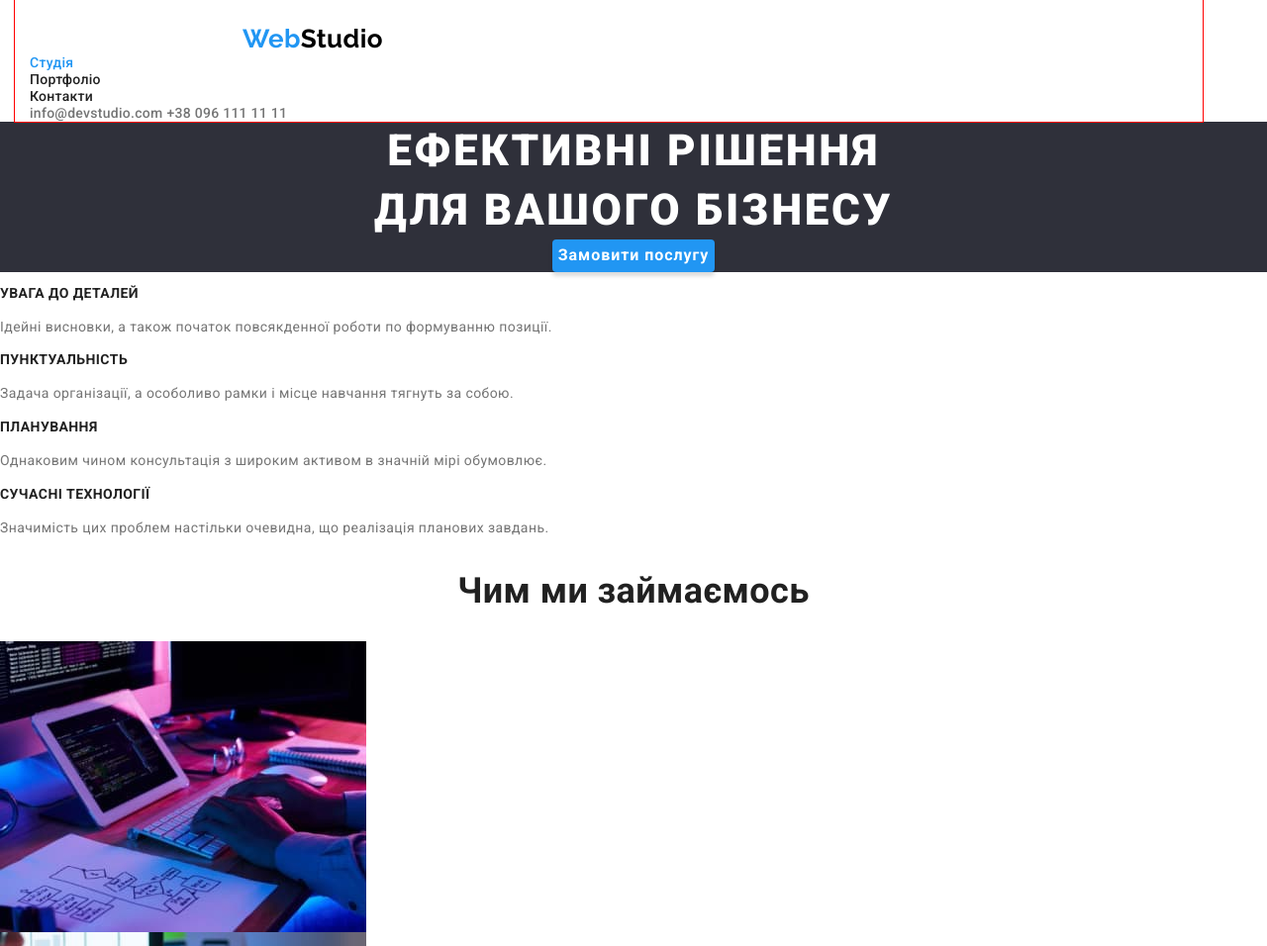
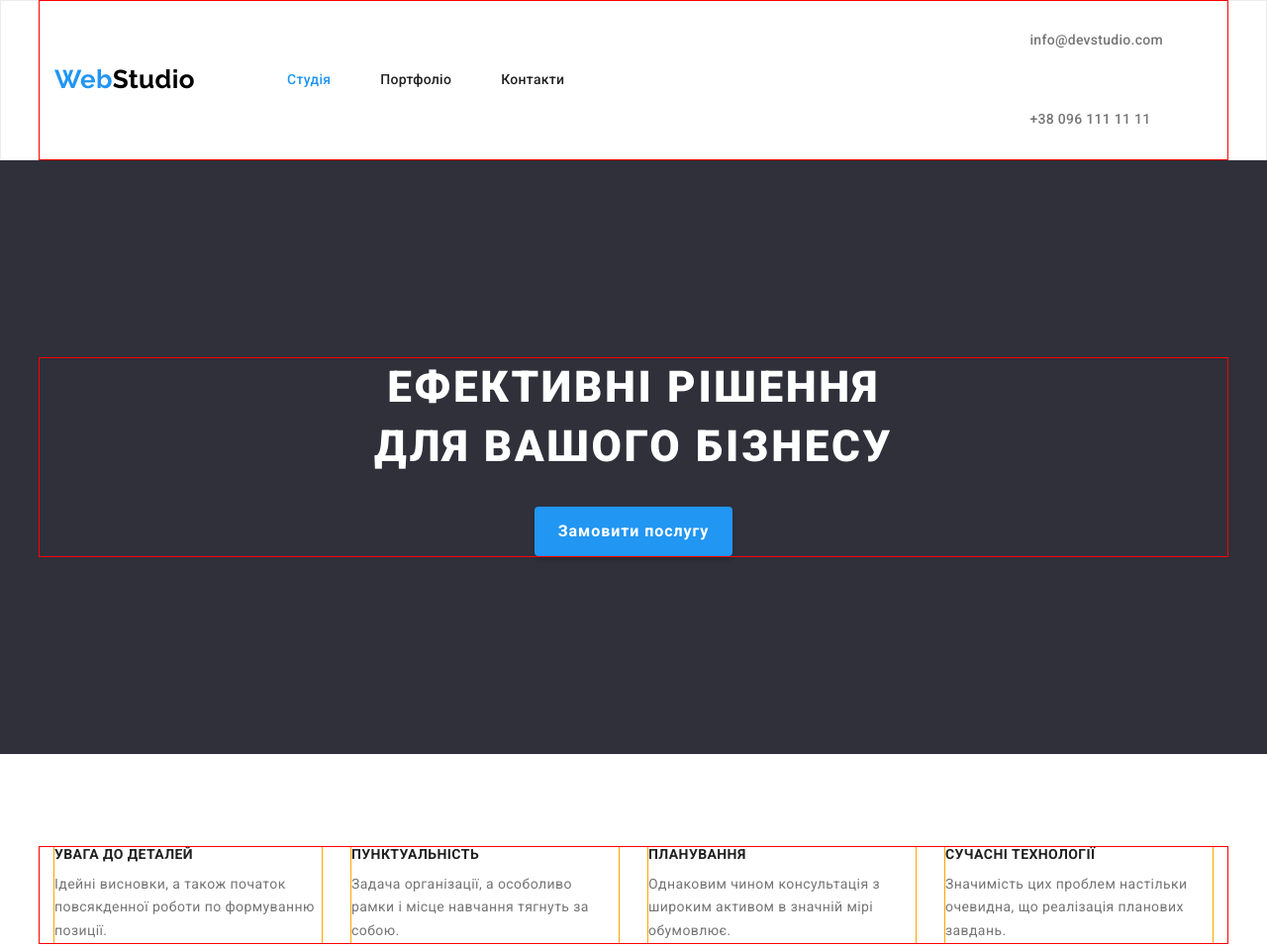
Before and after one commit to hizhy/goit-markup-hw-03, a plain HTML site: page index.html in a window 1280 px wide. Shown: the top 956 px of the page at 99% size. Drawn offline with nearby package versions, Linux system fonts and the light colour scheme.

Commit message:
flex початок

```diff
--- a/css/styles.css
+++ b/css/styles.css
@@ -5,14 +5,14 @@
 /* колір тексту підвалу rgba(255,255,255,0.6) */
 /* акцент #2196F3; */
 
-/* html {
+html {
 	box-sizing: border-box;
 }
 *,
 *::before,
 *::after {
 	box-sizing: inherit;
-} */
+}
 
 :root {
 	--text-color: #757575;
@@ -33,10 +33,10 @@ body {
 	letter-spacing: 0.03em;
 }
 
-h1, p {
+/* reset */
+h1, h2, h3, h4, p {
 	margin: 0;
 }
-
 img {
 	display: block;
 	max-width: 100%;
@@ -48,9 +48,9 @@ img {
 	width: 1200px;
 	padding-left: 15px;
 	padding-right: 15px;
-	margin-left: 15px;
-	margin-right: 15px;
-
+	margin-left: auto;
+	margin-right: auto;
+	/* margin-bottom: 94px; */
 
 outline: 1px solid red;
 }
@@ -75,14 +75,14 @@ outline: 1px solid red;
 /* header */
 .header {
 	font-weight: 500;
+	border: 1px solid #ECECEC;
 }
 
 .header-logo {
 	display: inline-block;
-	min-width: 145px;
-	height: 31px;
-	margin-left: 215px;
-	margin-top: 24px;
+	/* margin-top: 25px;
+	margin-bottom: 25px; */
+	margin-right: 93px;
 	color: var(--accent-color);
 	font-weight: 700;
 	font-family: "Raleway", sans-serif;
@@ -90,14 +90,38 @@ outline: 1px solid red;
 	line-height: 1.19;
 }
 
+.header-container {
+	display: flex;
+	align-items: center;
+}
+.header-nav-list {
+	display: flex;
+}
+
 .header-nav .link {
+	display: block;
+	padding-top: 32px;
+	padding-bottom: 32px;
 	color: var(--sec-text-color);
 	line-height: 1.14;
 	letter-spacing: 0.02em;
 }
-.header-group .link {
+.header-item:not(:last-child) {
+	margin-right: 50px;
+}
+
+.contact:not(:last-child) {
+	margin-right: 50px;
+}
+.contact {
+	display: block;
+	padding-top: 32px;
+	padding-bottom: 32px;
 	line-height: 1.14;
 	letter-spacing: 0.02em;
+}
+.header-group {
+	margin-left: auto;
 }
 .link:hover,
 .link:focus {
@@ -109,12 +133,14 @@ outline: 1px solid red;
 
 /* hero */
 .hero {
+	padding-top: 200px;
+	padding-bottom: 200px;
 	background-color: var(--hero-bg-color);
 	text-align: center;
 }
+
 .hero-title {
-	margin-top: 0;
-	margin-bottom: 0;
+	margin-bottom: 30px;
 	color: #ffffff;
 	font-size: 44px;
 	font-weight: 900;
@@ -124,6 +150,8 @@ outline: 1px solid red;
 	text-transform: uppercase;
 }
 .hero-button {
+	width: 200px;
+	height: 50px;
 	border: none;
 	font-family: inherit;
 	font-size: 16px;
@@ -143,12 +171,25 @@ outline: 1px solid red;
 }
 
 /* features */
+.features {
+	padding-top: 94px;
+}
+.features-list {
+	display: flex;
+	justify-content: space-between;
+}
+.f-item {
+	width: 270px;
+
+	outline: 1px solid orange;
+}
 .features .title {
 	font-size: 14px;
 	line-height: 1.14;
 	text-transform: uppercase;
 }
 .f-text {
+	margin-top: 10px;
 	line-height: 1.71;
 }
 
--- a/index.html
+++ b/index.html
@@ -18,10 +18,10 @@
 	<body>
 		<!-- Хедер -->
 		<header class="header">
-			<div class="container">
+			<div class="header-container container">
 				<a class="header-logo link" href="#">Web<span style="color: #000000">Studio</span> </a>
 				<nav class="header-nav">
-					<ul class="list">
+					<ul class="header-nav-list list">
 						<li class="header-item">
 							<a class="link current" href="#">Студія</a>
 						</li>
@@ -32,43 +32,47 @@
 					</ul>
 				</nav>
 				<div class="header-group">
-					<a class="link" href="mailto:info@devstudio.com">info@devstudio.com</a>
-					<a class="link" href="tel:+380961111111">+38 096 111 11 11</a>
+					<a class="contact link" href="mailto:info@devstudio.com">info@devstudio.com</a>
+					<a class="contact link" href="tel:+380961111111">+38 096 111 11 11</a>
 				</div>
 			</div>
 		</header>
 		<main>
 			<!-- розділ Hero -->
 			<section class="hero">
+				<div class="hero-container container">
 					<h1 class="hero-title">
 						ефективні рішення
 						<br />
 						для вашого бізнесу
 					</h1>
 					<button class="hero-button" type="button">Замовити послугу</button>
+				</div>
 			</section>
 			<!-- розділ Особливості -->
 			<section class="features">
 				<!-- заголовок розділу "Особливості", який буде потім схований -->
+				<div class="container">
 					<h2 hidden>Особливості</h2>
-				<ul class="list">
-					<li>
+					<ul class="features-list list">
+						<li class="f-item">
 							<h3 class="title">увага до деталей</h3>
 							<p class="f-text"> Ідейні висновки, а також початок повсякденної роботи по формуванню позиції. </p>
 						</li>
-					<li>
+						<li class="f-item">
 							<h3 class="title">пунктуальність</h3>
 							<p class="f-text"> Задача організації, а особоливо рамки і місце навчання тягнуть за собою. </p>
 						</li>
-					<li>
+						<li class="f-item">
 							<h3 class="title">планування</h3>
 							<p class="f-text"> Однаковим чином консультація з широким активом в значній мірі обумовлює. </p>
 						</li>
-					<li>
+						<li class="f-item">
 							<h3 class="title">сучасні технології</h3>
 							<p class="f-text"> Значимість цих проблем настільки очевидна, що реалізація планових завдань. </p>
 						</li>
 					</ul>
+				</div>
 			</section>
 			<!-- Розділ Чим ми займаємось -->
 			<section class="work">
```
Lines whose indentation alone changed are shown as unchanged.
